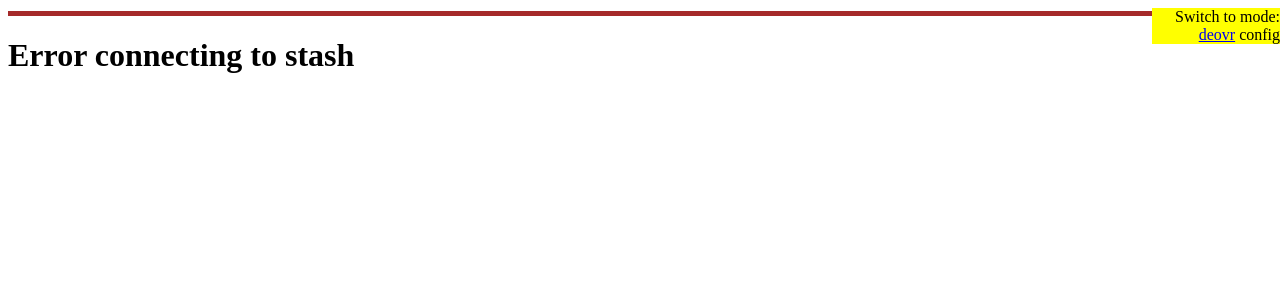
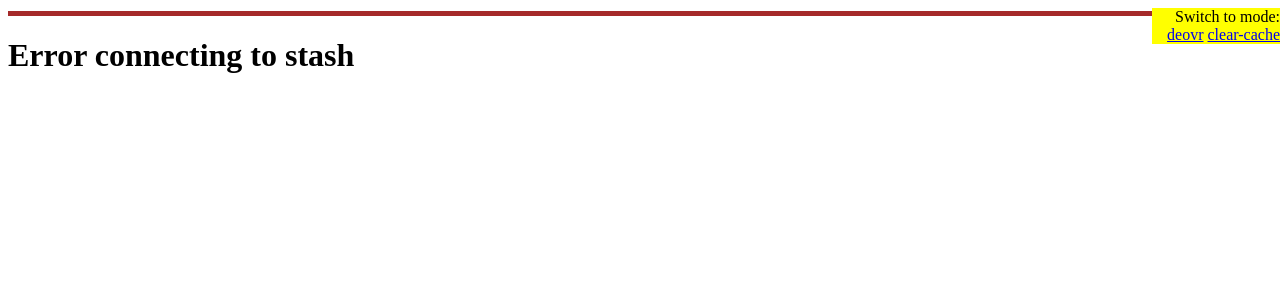
Before and after one commit to Tweeticoats/stash-vr-companion, a Flask app: template templates/scene.html in a window 1280 px wide. Shown: the top 300 px of the page. Run offline with Flask 2, Linux system fonts and the light colour scheme; the template is opened without the code that fills it, so the values that code supplies are empty; parts of the project's set-up code (start-up, migrations or seed data) failed here and were passed over.

Commit message:
Started to implement caching of scene metadata every 5 minutes. You can go to the web interface and click the clear-cache button on the right to force it to refresh this.

```diff
--- a/app.py
+++ b/app.py
@@ -3,7 +3,11 @@ import requests
 import json
 import os
 import datetime
+import random
+from threading import Timer
 from pathlib import Path
+from datetime import datetime
+from apscheduler.schedulers.background import BackgroundScheduler
 
 
 app = Flask(__name__)
@@ -28,7 +32,10 @@ studios=[]
 performers=[]
 tags_filters={}
 tags_cache={}
-
+config={}
+cache_refresh_time=None
+#scene_cache=[]
+cache={"refresh_time":0,"scenes":[]}
 
 def __callGraphQL(query, variables=None):
     json = {}
@@ -373,6 +380,8 @@ def reload_filter_studios():
                 studio_fiter['filter'] = {"tags": {"value": [tags_cache['export_deovr']['id']], "depth": 0, "modifier": "INCLUDES_ALL"}}
                 studio_fiter['post']=tag_cleanup_studio
                 res.append(studio_fiter)
+        if s['name']=='vr-companion-config':
+            config=json.loads(s['details'])
     return res
 
 def reload_filter_performer():
@@ -443,6 +452,10 @@ def tag_cleanup_star(scenes,filter):
         if s["rating"]==5:
             res.append(s)
     return res
+
+
+def tag_cleanup_random(scenes,filter):
+    return random.sample(scenes,30)
 
 def tag_cleanup_studio(scenes,filter):
     res=[]
@@ -589,8 +602,14 @@ def filter():
     star_filter['post']=tag_cleanup_star
     star_filter['type'] = 'BUILTIN'
 
+    random_filter = {}
+    random_filter['name'] = 'Random'
+    random_filter['filter'] = {
+        "tags": {"value": [tags_cache['export_deovr']['id']], "depth": 0, "modifier": "INCLUDES_ALL"}}
+    random_filter['post'] = tag_cleanup_random
+    random_filter['type'] = 'BUILTIN'
 
-    filter=[recent_filter,vr_filter,flat_filter,star_filter]
+    filter=[recent_filter,vr_filter,flat_filter,star_filter,random_filter]
 
     for f in reload_filter_studios():
         filter.append(f)
@@ -631,10 +650,11 @@ def deovr():
     for f in filter():
         res=[]
 #        scenes = get_scenes(f['filter'])
-        if all_scenes is None:
-            all_scenes = get_scenes(f['filter'])
+#        if all_scenes is None:
+#            all_scenes = get_scenes(f['filter'])
 
-        scenes = all_scenes
+#        scenes = all_scenes
+        scenes=cache['scenes']
         if 'post' in f:
             var=f['post']
             scenes=var(scenes,f)
@@ -729,7 +749,8 @@ def show_category(filter_id):
     filters=filter()
     for f in filters:
         if filter_id == f['name']:
-            scenes = get_scenes(f['filter'])
+#            scenes = get_scenes(f['filter'])
+            scenes=cache['scenes']
             if 'post' in f:
                 var=f['post']
                 scenes=var(scenes,f)
@@ -858,9 +879,40 @@ def stash_metadata():
 
     data["scenes"] = data2
     return jsonify(data)
+@app.route('/info')
+def info():
+    refresh_time=datetime.now()-cache['refresh_time']
+    res="cache refreshed "+str(refresh_time.total_seconds())+" seconds ago."
+    res=res+"cache size="+str(len(cache['scenes']))
+    return res
+@app.route('/clear-cache')
+def clearCache():
+    refreshCache()
+    return redirect("/filter/Recent", code=302)
+
+
+
+def refreshCache():
+    print("Cache currently contains",len(cache['scenes']))
+    print("refreshing cache")
+    reload_filter_cache()
+    scenes=get_scenes(scene_filter={"tags": {"value": [tags_cache['export_deovr']['id']], "depth": 0, "modifier": "INCLUDES_ALL"}})
+
+    cache['refresh_time']=datetime.now()
+    cache['scenes']=scenes
+    print("Cache currently contains",len(cache['scenes']))
+
+
 
 
 setup()
+refreshCache()
+#t = Timer(500, refreshCache)
+#t.start()
+
+sched = BackgroundScheduler(daemon=True)
+sched.add_job(refreshCache,'interval',minutes=5)
+sched.start()
 
 if __name__ == '__main__':
     app.run(host='0.0.0.0')
--- a/requirements.txt
+++ b/requirements.txt
@@ -9,3 +9,5 @@ MarkupSafe==2.0.1
 requests==2.26.0
 urllib3==1.26.7
 Werkzeug==2.0.2
+uWSGI==2.0.20
+APScheduler==3.9.1
--- a/templates/base.html
+++ b/templates/base.html
@@ -30,7 +30,7 @@ Switch to mode:
 {% else %}
 <a href="/filter/Recent">deovr</a>
 {% endif %}
-    config
+    <a href="/clear-cache">clear-cache</a>
 </div>
 </div>
 {% endblock %}
```
Also changed, not shown: 1 other file.
